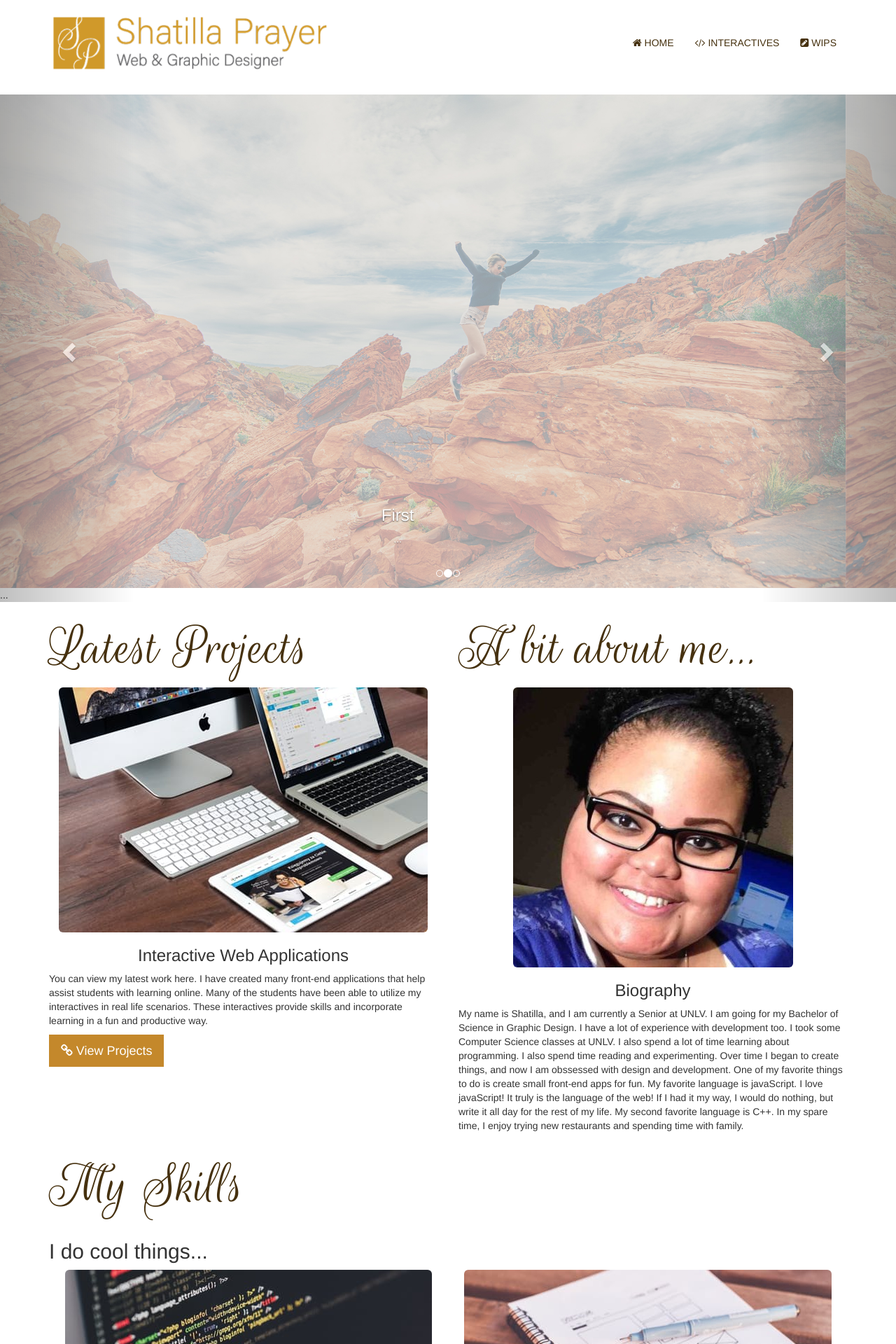
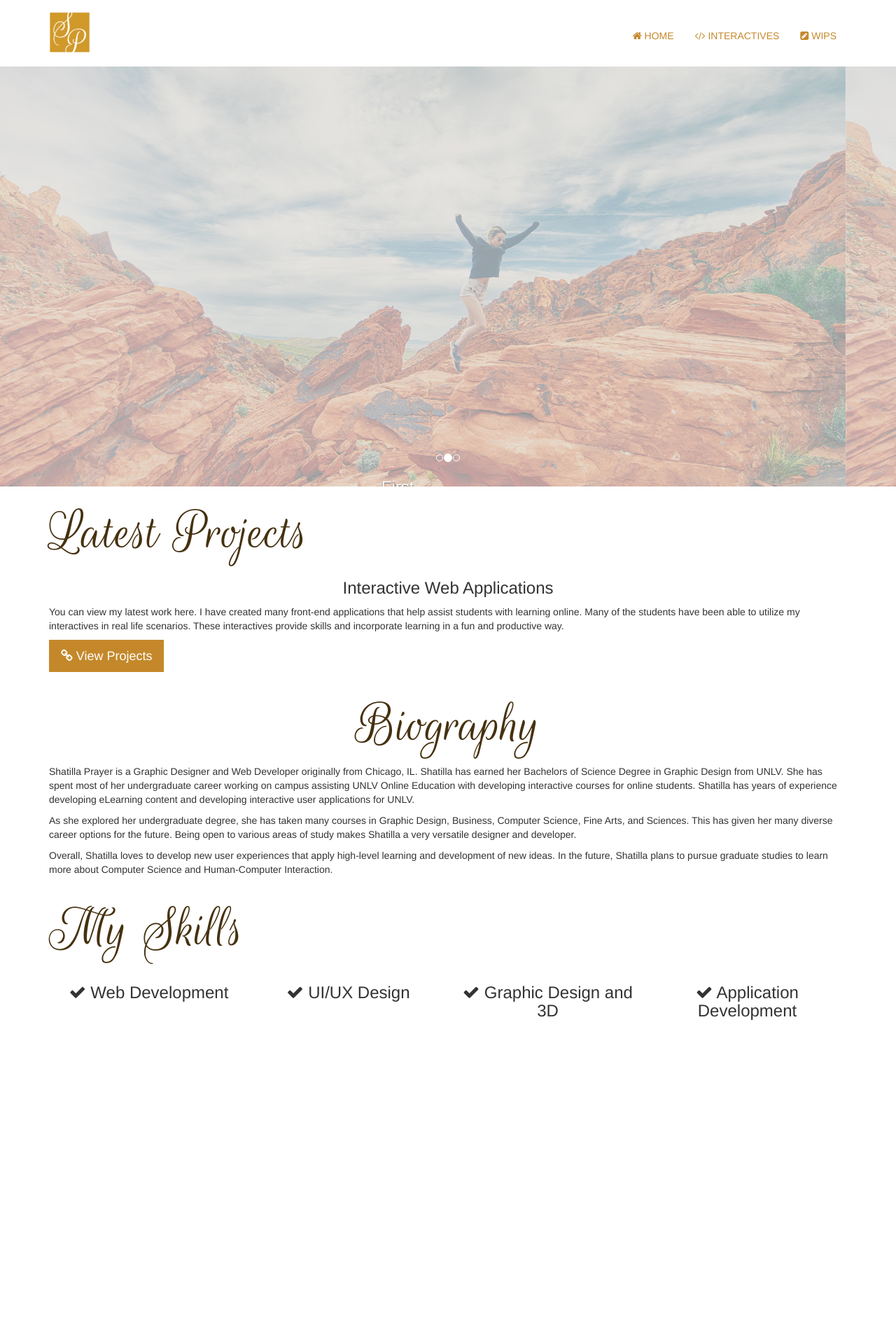
Before and after one commit to lacrimosia/Portfolio-Website, an Angular app: page /#/home in a window 1280 px wide. Shown: the top 1920 px of the page at 70% size. Built offline with nearby package versions, Linux system fonts and the light colour scheme.

Commit message:
Added better homepage

```diff
--- a/src/app/app.component.html
+++ b/src/app/app.component.html
@@ -8,7 +8,7 @@
         <span class="icon-bar"></span>
         <span class="icon-bar"></span>
       </button>
-      <a class="navbar-brand" href="#" [routerLink]="['/home']"><img src="assets/img/logo.png" width="400px" class="visible-md visible-lg"/><span class="visible-xs visible-sm">Shatilla Prayer</span></a>
+      <a class="navbar-brand" href="#" [routerLink]="['/home']"><img src="assets/img/symbol-gold.png" height="60px" class="visible-md visible-lg"/><span class="visible-xs visible-sm"></span></a>
     </div>
 
     <!-- Collect the nav links, forms, and other content for toggling -->
--- a/src/app/home/home.component.html
+++ b/src/app/home/home.component.html
@@ -1,3 +1,4 @@
+<div id="mainSlideshow">
   <div id="carousel-example-generic" class="carousel slide" data-ride="carousel">
     <!-- Indicators -->
     <ol class="carousel-indicators">
@@ -30,15 +31,6 @@
       </div>
       ...
     </div>
-  <!-- Controls -->
-  <a class="left carousel-control" href="#carousel-example-generic" role="button" data-slide="prev">
-    <span class="glyphicon glyphicon-chevron-left" aria-hidden="true"></span>
-    <span class="sr-only">Previous</span>
-  </a>
-  <a class="right carousel-control" href="#carousel-example-generic" role="button" data-slide="next">
-    <span class="glyphicon glyphicon-chevron-right" aria-hidden="true"></span>
-    <span class="sr-only">Next</span>
-  </a>
   </div>
   <!--<div class="jumbotron homeJumbo animated fadeIn" [ngStyle]="{'background-image': 'url(' + home?.homePage?.background + ')', 'background-size': 'cover'}">
     <div class="container">
@@ -49,20 +41,21 @@
 </div>-->
   <div class="container animated fadeIn">
     <div class="row">
-    <div class="col-md-6 col-lg-6 col-sm-12 col-xs-12">
+      <div class="col-md-12 col-lg-12 col-sm-12 col-xs-12">
         <h1>Latest Projects</h1>
-      <img [src]="getImage('projects.jpg')" class="img-responsive img-rounded center-block" />
         <h3 class="text-center"> {{ home?.latest?.title }} </h3>
         <p> {{ home?.latest?.desc }}</p>
         <p><a href="#" [routerLink]="['/app']" class="btn btn-primary btn-lg" role="button"><i class="fa fa-link"></i> View Projects</a></p>
       </div>
-    <div class="col-lg-6 col-md-6 col-sm-12 col-xs-12">
-      <h1>A bit about me...</h1>
-      <img [src]="getImage(home?.bioImage)" class="center-block img-rounded img-responsive" />
-      <h3 class="text-center"> Biography </h3>
-      <p> {{ home?.bio }}</p>
-      <p></p>
-      <p></p>
+      <div class="col-lg-12 col-md-12 col-sm-12 col-xs-12 text-center">
+        <h1>Biography</h1>
+      </div>
+      <div class="col-lg-12 col-md-12 col-sm-12 col-xs-12">
+        <div class="center-block">
+          <p> {{ home?.bio1 }}</p>
+          <p> {{ home?.bio2 }}</p>
+          <p> {{ home?.bio3 }}</p>
+        </div>
       </div>
     </div>
   </div>
@@ -72,13 +65,8 @@
         <h1>My Skills </h1>
       </div>
       <div class="col-md-12 col-lg-12 col-sm-12 col-xs-12">
-      <h2>I do cool things...</h2>
-      <div class="col-md-6 col-lg-6 col-sm-12 col-xs-12" *ngFor="let s of home?.skills; let t = index" [ngStyle]="{'height': '550px'}">
-        <img [src]="getImage(s.image)" class="img-responsive img-rounded center-block" />
-        <h3 class="text-center">{{s.name}}</h3>
-        <div class="center-block">
-          <p>{{ s.desc }}</p>
-        </div>
+        <div class="col-md-3 col-lg-3 col-sm-6 col-xs-12" *ngFor="let s of home?.skills; let t = index" [ngStyle]="{'height': '550px'}">
+          <h3 class="text-center"><i class="fa fa-check"></i> {{s.name}}</h3>
         </div>
         <p></p>
         <p></p>
--- a/src/app/home/home.component.scss
+++ b/src/app/home/home.component.scss
@@ -20,3 +20,7 @@
 	height: auto;
 	padding: 30px;
 }
+
+#mainSlideshow, .carousel-inner{
+	height: 600px !important;
+}
--- a/src/app/interactives/interactives.component.scss
+++ b/src/app/interactives/interactives.component.scss
@@ -31,9 +31,10 @@ $gray: #f1f1f1;
 .content{
 	width: 80%;
 	margin: 25% auto;
-	border: 1px solid $gold;
+	// border: 1px solid $gold;
 	padding: 10px;
 	background: $white;
+	box-shadow: 4px 4px 6px #e1e1e1;
 }
 
 
--- a/src/assets/data.json
+++ b/src/assets/data.json
@@ -1,7 +1,9 @@
 {
 	"title": "",
 	"value": 0,
-	"bio": "My name is Shatilla, and I am currently a Senior at UNLV. I am going for my Bachelor of Science in Graphic Design. I have a lot of experience with development too. I took some Computer Science classes at UNLV. I also spend a lot of time learning about programming. I also spend time reading and experimenting. Over time I began to create things, and now I am obssessed with design and development. One of my favorite things to do is create small front-end apps for fun. My favorite language is javaScript. I love javaScript! It truly is the language of the web! If I had it my way, I would do nothing, but write it all day for the rest of my life. My second favorite language is C++. In my spare time, I enjoy trying new restaurants and spending time with family.",
+	"bio1": "Shatilla Prayer is a Graphic Designer and Web Developer originally from Chicago, IL. Shatilla has earned her Bachelors of Science Degree in Graphic Design from UNLV. She has spent most of her undergraduate career working on campus assisting UNLV Online Education with developing interactive courses for online students. Shatilla has years of experience developing eLearning content and developing interactive user applications for UNLV.",
+	"bio2": "As she explored her undergraduate degree, she has taken many courses in Graphic Design, Business, Computer Science, Fine Arts, and Sciences. This has given her many diverse career options for the future. Being open to various areas of study makes Shatilla a very versatile designer and developer.",
+	"bio3": "Overall, Shatilla loves to develop new user experiences that apply high-level learning and development of new ideas. In the future, Shatilla plans to pursue graduate studies to learn more about Computer Science and Human-Computer Interaction.",
 	"bioImage": "me.jpg",
 	"homePage":{
 		"pageName": "Hi, Thanks for visiting.",
--- a/src/styles.scss
+++ b/src/styles.scss
@@ -24,7 +24,7 @@ h1{
 }
 
 .navbar{
-	min-height: 135px !important;
+	min-height: 95px !important;
 	height: auto !important;
 	margin-bottom: 0px !important;
 	background: $white !important;
@@ -32,11 +32,13 @@ h1{
 }
 
 .navbar-default .navbar-nav > li > a{
-	color: $brown !important;
+	color: $gold !important;
+	font-size: 14px;
 }
 
 .navbar-default .navbar-nav > li > a:hover{
 	text-decoration: underline !important;
+	color: $brown;
 }
 
 .email{
@@ -44,7 +46,7 @@ h1{
 }
 
 .navbar-nav > li > a{
-	padding-top: 50px !important;
+	padding-top: 40px !important;
 }
 
 .textArea{
```
Also changed, not shown: src/assets/img/symbol-gold-open.png (added), src/assets/img/symbol-gold.png (added). Lines whose indentation alone changed are shown as unchanged.
